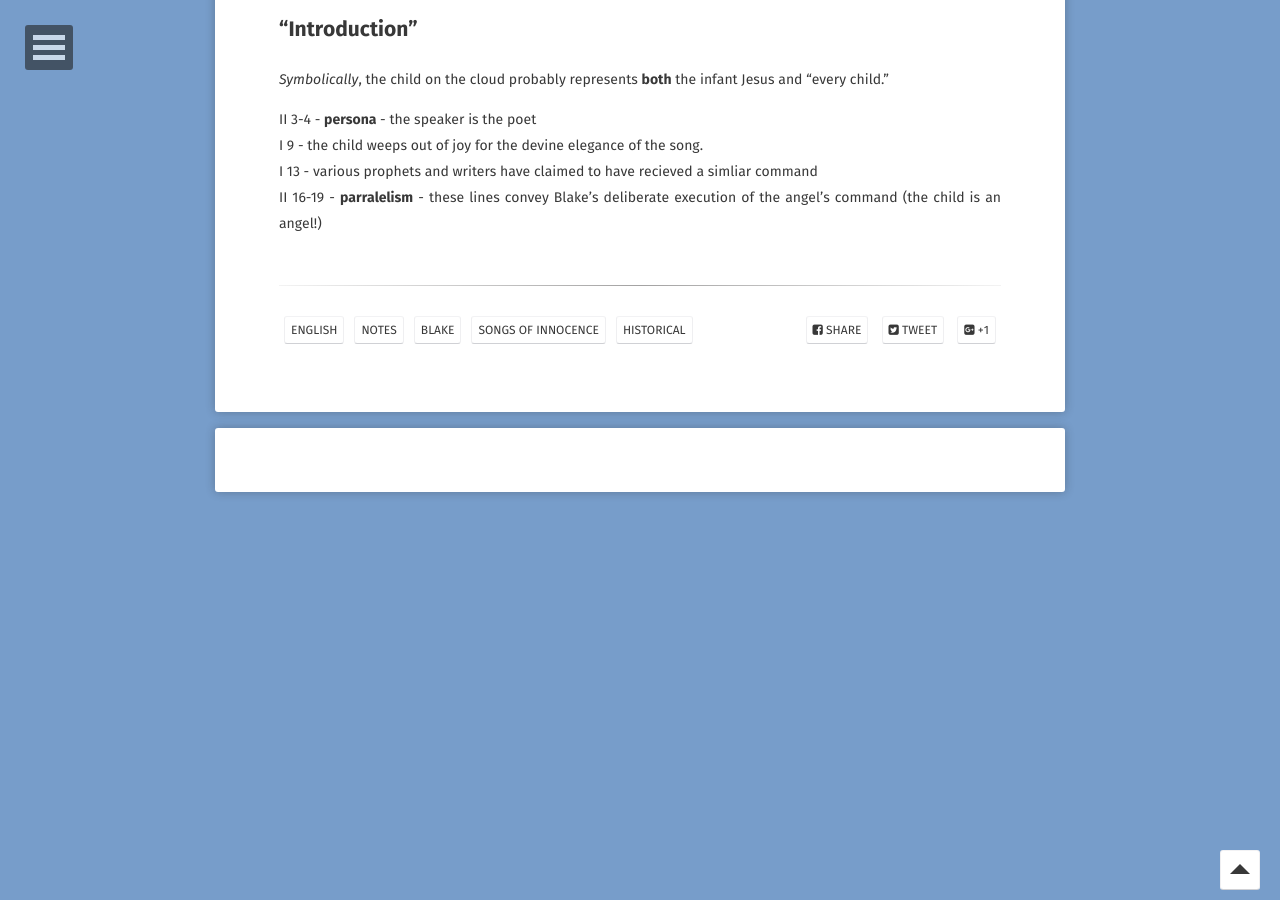
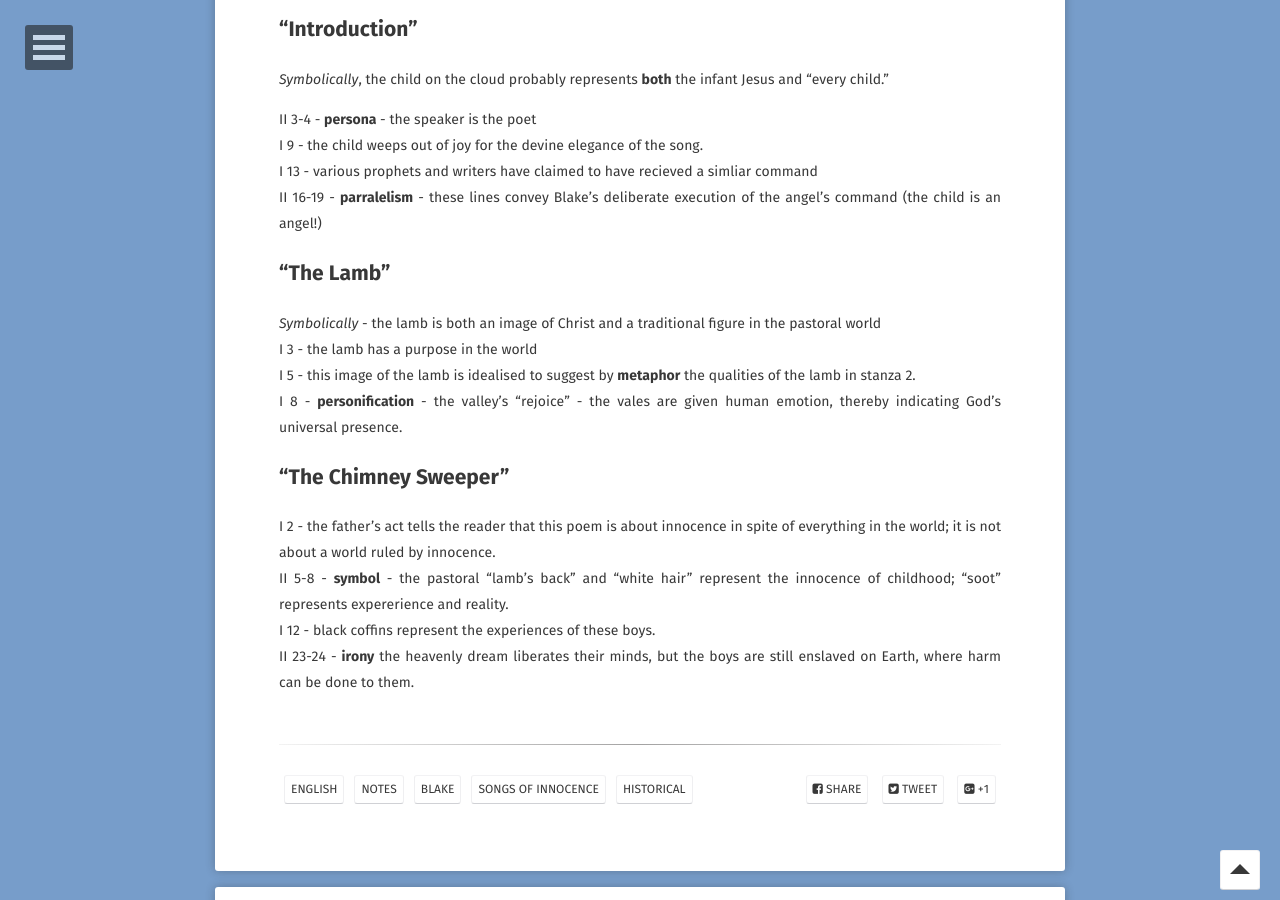
Before and after one commit to EthenStrine/site, a Jekyll site: the page built from _posts/2019-03-07-blake.md, in a window 1280 px wide and 900 px high, scrolled down 703 px. Built offline with Jekyll 4.4.1, drawn with Linux system fonts in a browser that asks for light colours; some web fonts are replaced; comment, search, counter and statistics services are not loaded.

Commit message:
Update 2019-03-07-blake.md

```diff
--- a/_posts/2019-03-07-blake.md
+++ b/_posts/2019-03-07-blake.md
@@ -16,9 +16,25 @@ comments: true
 William Blake's work heralds the end of the 18<sup>th</sup> century Neoclassical Period - for Blake, the essential universe is not physical and rational, but spiritual and irrational - it must be unuderstood through *imagination* and through *intuition*.
 
 ## "Introduction"
+
 *Symbolically*, the child on the cloud probably represents **both** the infant Jesus and "every child."
 
 II 3-4 - **persona** - the speaker is the poet
 I 9 - the child weeps out of joy for the devine elegance of the song.
 I 13 - various prophets and writers have claimed to have recieved a simliar command
 II 16-19 - **parralelism** - these lines convey Blake's deliberate execution of the angel's command (the child is an angel!)
+
+
+## "The Lamb"
+
+*Symbolically* - the lamb is both an image of Christ and a traditional figure in the pastoral world
+I 3 - the lamb has a purpose in the world
+I 5 - this image of the lamb is idealised to suggest by **metaphor** the qualities of the lamb in stanza 2.
+I 8 - **personification** - the valley's "rejoice" - the vales are given human emotion, thereby indicating God's universal presence.
+
+## "The Chimney Sweeper"
+
+I 2 - the father's act tells the reader that this poem is about innocence in spite of everything in the world; it is not about a world ruled by innocence.
+II 5-8 - **symbol** - the pastoral "lamb's back" and "white hair" represent the innocence of childhood; "soot" represents expererience and reality.
+I 12 - black coffins represent the experiences of these boys.
+II 23-24 - **irony** the heavenly dream liberates their minds, but the boys are still enslaved on Earth, where harm can be done to them.
```
